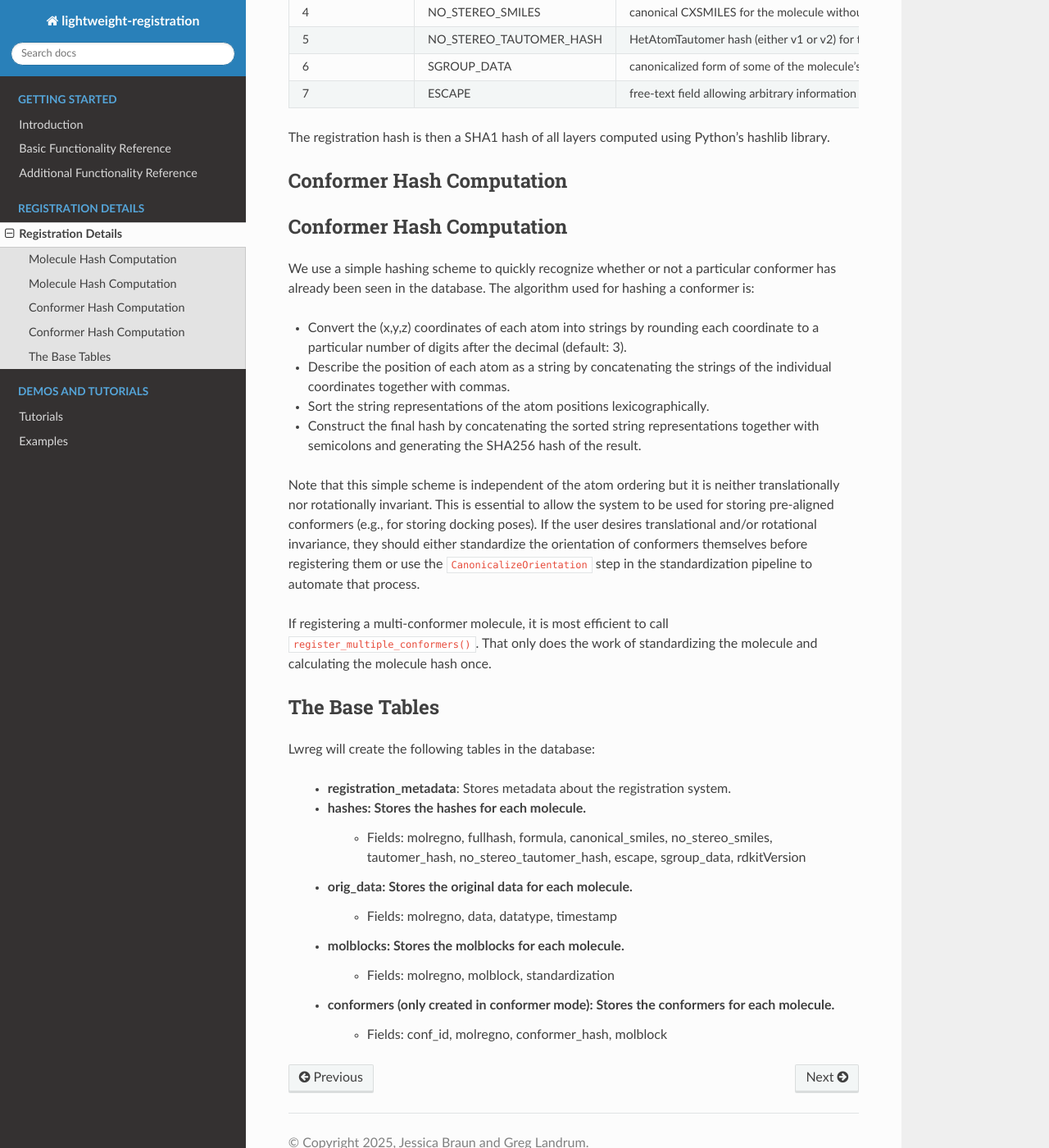
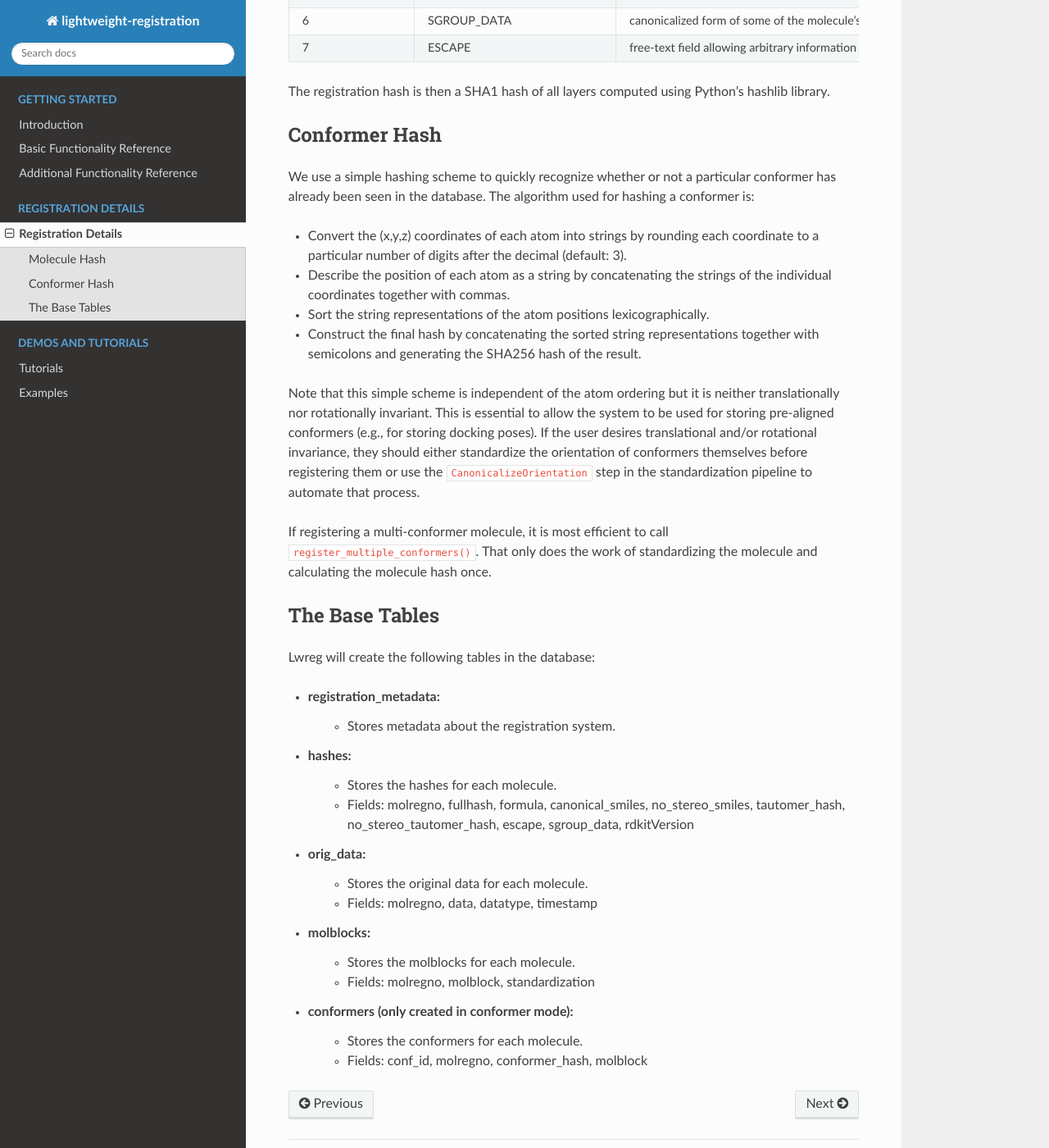
Before and after one commit to rinikerlab/lightweight-registration, a Sphinx documentation site: the page built from docs/source/registrationdetails.rst, in a window 1280 px wide and 1400 px high, scrolled down 615 px. Shown: the whole window at 82% size. Built offline with Sphinx 7.4.7 and the Read the Docs theme 3.1.0, drawn with Linux system fonts in a browser that asks for light colours; pages that are not in the unit, such as notebooks, are missing from menus; some of the changed text lies outside the part shown.

Commit message:
updates to addtional functionality, index, registration details

```diff
--- a/docs/source/additionalfunctionality.rst
+++ b/docs/source/additionalfunctionality.rst
@@ -1,7 +1,7 @@
 .. _Additional Functionality Reference:
 
 Additional Functionality Reference
-==============================
+==================================
 
 .. autofunction:: lwreg.utils.configure_from_database
 .. autofunction:: lwreg.utils.get_all_registry_numbers
--- a/docs/source/index.rst
+++ b/docs/source/index.rst
@@ -22,6 +22,12 @@
 
 .. toctree::
    :maxdepth: 2
+   :caption: Technical Details
+
+   technicaldetails
+
+.. toctree::
+   :maxdepth: 2
    :caption: Demos and Tutorials
 
    tutorials
--- a/docs/source/registrationdetails.rst
+++ b/docs/source/registrationdetails.rst
@@ -4,10 +4,8 @@
 The method for the determination of uniqueness, deciding whether or not two structures are the same, is the core of any chemical registration system. lwreg uses a hash-based approach to identify duplicates.
 As all comparisons are simply string comparisons, lwreg is a fast approach in any modern database system and does not require any database extensions for handling chemical structures.
 
-Molecule Hash Computation
---------------------------
-Molecule Hash Computation
---------------------------
+Molecule Hash
+--------------
 lwreg makes uses of the `RDKit's RegistrationHash <https://rdkit.org/docs/source/rdkit.Chem.RegistrationHash.html>`_ functionality.
 It consists of seven hash layers:
 
@@ -43,10 +41,8 @@
 
 The registration hash is then a SHA1 hash of all layers computed using Python's hashlib library.
 
-Conformer Hash Computation
----------------------------
-Conformer Hash Computation
----------------------------
+Conformer Hash
+---------------
 
 We use a simple hashing scheme to quickly recognize whether or not a particular conformer has already been seen in the database. The algorithm used for hashing a conformer is:
 
@@ -65,12 +61,17 @@
 
 Lwreg will create the following tables in the database:
 
-    - **registration_metadata**: Stores metadata about the registration system.
-    - **hashes**: Stores the hashes for each molecule.
-        - Fields: molregno, fullhash, formula, canonical_smiles, no_stereo_smiles, tautomer_hash, no_stereo_tautomer_hash, escape, sgroup_data, rdkitVersion
-    - **orig_data**: Stores the original data for each molecule.
-        - Fields: molregno, data, datatype, timestamp
-    - **molblocks**: Stores the molblocks for each molecule.
-        - Fields: molregno, molblock, standardization
-    - **conformers (only created in conformer mode)**: Stores the conformers for each molecule.
-        - Fields: conf_id, molregno, conformer_hash, molblock
+- **registration_metadata**:
+    - Stores metadata about the registration system.
+- **hashes**:
+    - Stores the hashes for each molecule.
+    - Fields: molregno, fullhash, formula, canonical_smiles, no_stereo_smiles, tautomer_hash, no_stereo_tautomer_hash, escape, sgroup_data, rdkitVersion
+- **orig_data**:
+    - Stores the original data for each molecule.
+    - Fields: molregno, data, datatype, timestamp
+- **molblocks**:
+    - Stores the molblocks for each molecule.
+    - Fields: molregno, molblock, standardization
+- **conformers** (only created in conformer mode):
+    - Stores the conformers for each molecule.
+    - Fields: conf_id, molregno, conformer_hash, molblock
```
